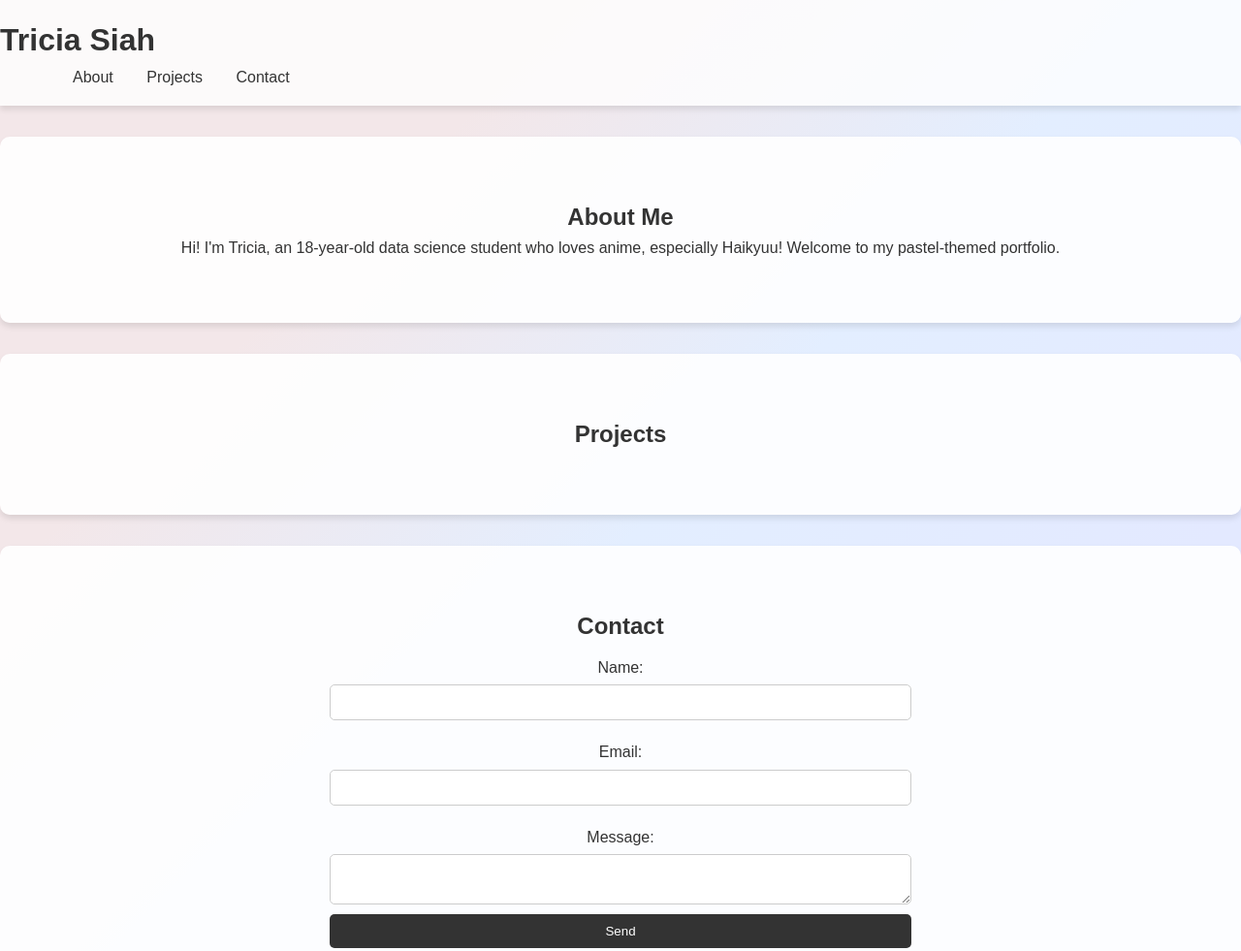
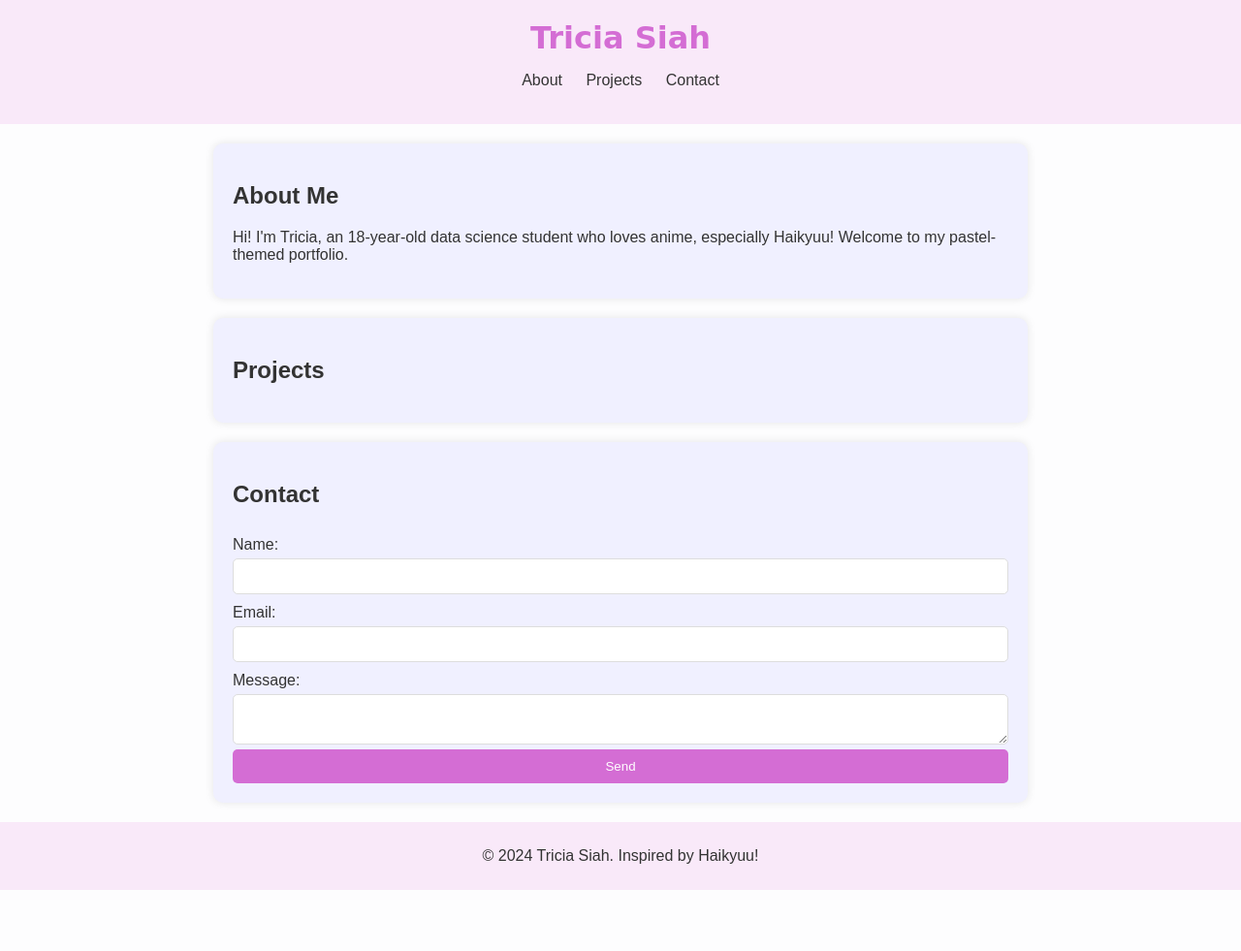
Before and after one commit to Tricia-S/portfolio-website, a plain HTML site: page index.html in a window 1280 px wide. Shown: the top 981 px of the page at 97% size. After the commit the page ends 918 px from the top, so only its background shows below. Drawn offline with nearby package versions, Linux system fonts and the light colour scheme.

Commit message:
Update style.css

```diff
--- a/styles/style.css
+++ b/styles/style.css
@@ -1,138 +1,90 @@
-/* Basic Reset */
-* {
+/* styles/style.css */
+body {
+    font-family: 'Arial', sans-serif;
+    background-color: #fdfdfe;
+    color: #333;
     margin: 0;
     padding: 0;
-    box-sizing: border-box;
 }
 
-/* Typography */
-body {
-    font-family: 'Arial', sans-serif;
-    line-height: 1.6;
-    color: #333;
-    background: linear-gradient(135deg, #f3e7e9 25%, #e3eeff 50%, #e3e9ff 75%);
-    perspective: 1000px;
+header {
+    background-color: #f9e9f9;
+    padding: 20px;
+    text-align: center;
 }
 
-/* Navigation */
-header {
-    background: rgba(255, 255, 255, 0.8);
-    color: #333;
-    padding: 1rem 0;
-    box-shadow: 0 4px 6px rgba(0, 0, 0, 0.1);
-}
-
-nav {
-    display: flex;
-    justify-content: space-between;
-    align-items: center;
-    max-width: 1200px;
-    margin: 0 auto;
-    padding: 0 20px;
-}
-
-nav .logo {
-    font-size: 1.5rem;
-    font-weight: bold;
+header h1 {
+    margin: 0;
+    font-family: 'Lucida Handwriting', cursive;
+    color: #d46dd4;
 }
 
 nav ul {
     list-style: none;
+    padding: 0;
 }
 
 nav ul li {
     display: inline;
-    margin: 0 15px;
+    margin: 0 10px;
 }
 
 nav ul li a {
+    text-decoration: none;
     color: #333;
-    text-decoration: none;
-    font-size: 1rem;
-    transition: color 0.3s;
 }
 
-nav ul li a:hover {
-    color: #555;
-}
-
-/* Sections */
 section {
-    padding: 4rem 0;
-    text-align: center;
-    transform-style: preserve-3d;
-}
-
-#home {
-    background: rgba(255, 255, 255, 0.9);
-    color: #333;
-    padding: 5rem 0;
-    transform: translateZ(50px);
-    box-shadow: 0 4px 6px rgba(0, 0, 0, 0.1);
-}
-
-#home .intro {
-    max-width: 600px;
-    margin: 0 auto;
+    padding: 20px;
 }
 
 #about, #projects, #contact {
-    background: rgba(255, 255, 255, 0.9);
-    color: #333;
-    margin: 2rem 0;
-    padding: 4rem 0;
-    box-shadow: 0 4px 6px rgba(0, 0, 0, 0.1);
+    margin: 20px auto;
+    max-width: 800px;
+    background-color: #f0f0ff;
     border-radius: 10px;
+    padding: 20px;
+    box-shadow: 0 0 10px rgba(0,0,0,0.1);
 }
 
-#projects .project {
-    background: rgba(255, 255, 255, 0.8);
-    margin: 1rem auto;
-    padding: 1rem;
-    border-radius: 5px;
-    max-width: 800px;
-    box-shadow: 0 4px 6px rgba(0, 0, 0, 0.1);
+#3d-container {
+    width: 100%;
+    height: 400px;
+    background-color: #f9f9ff;
+    border: 1px solid #ddd;
+    margin-top: 20px;
 }
 
-/* Contact Form */
 form {
     display: flex;
     flex-direction: column;
-    max-width: 600px;
-    margin: 0 auto;
 }
 
 form label {
-    margin: 10px 0 5px;
+    margin-top: 10px;
 }
 
-form input, form textarea {
+form input, form textarea, form button {
     padding: 10px;
-    margin-bottom: 10px;
-    border: 1px solid #ccc;
+    margin-top: 5px;
+    border: 1px solid #ddd;
     border-radius: 5px;
 }
 
 form button {
-    padding: 10px;
-    background: #333;
+    background-color: #d46dd4;
     color: #fff;
+    cursor: pointer;
     border: none;
-    cursor: pointer;
-    border-radius: 5px;
-    transition: background 0.3s;
 }
 
 form button:hover {
-    background: #555;
+    background-color: #b553b5;
 }
 
-/* Footer */
 footer {
-    background: rgba(255, 255, 255, 0.8);
-    color: #333;
     text-align: center;
-    padding: 1rem 0;
-    margin-top: 2rem;
-    box-shadow: 0 4px 6px rgba(0, 0, 0, 0.1);
+    padding: 10px;
+    background-color: #f9e9f9;
+    margin-top: 20px;
 }
```
